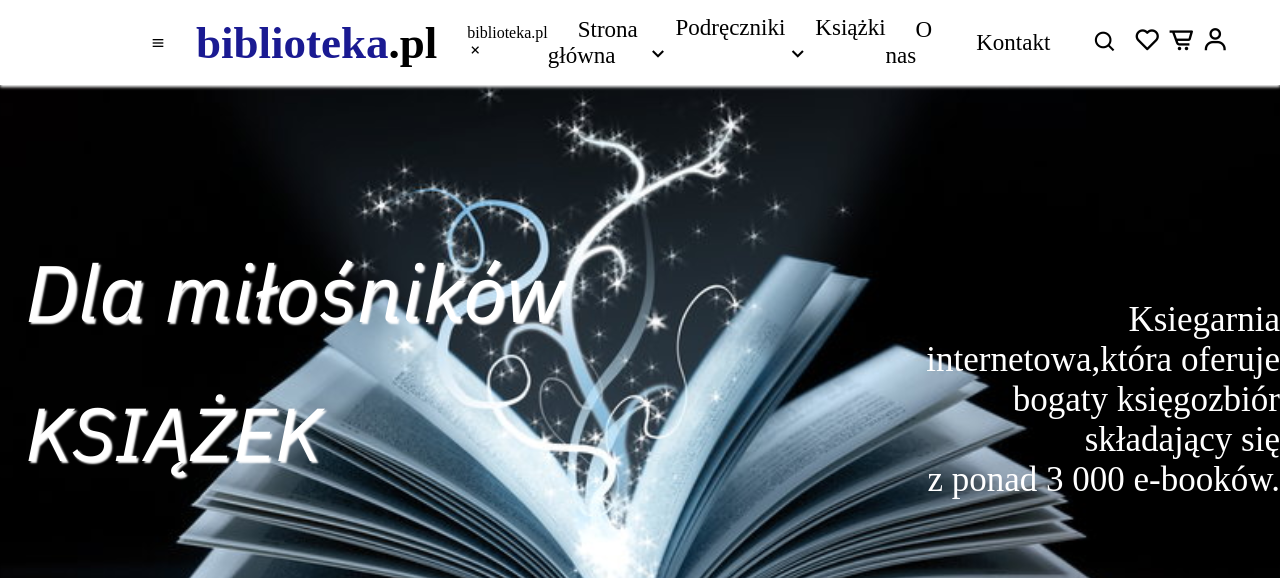
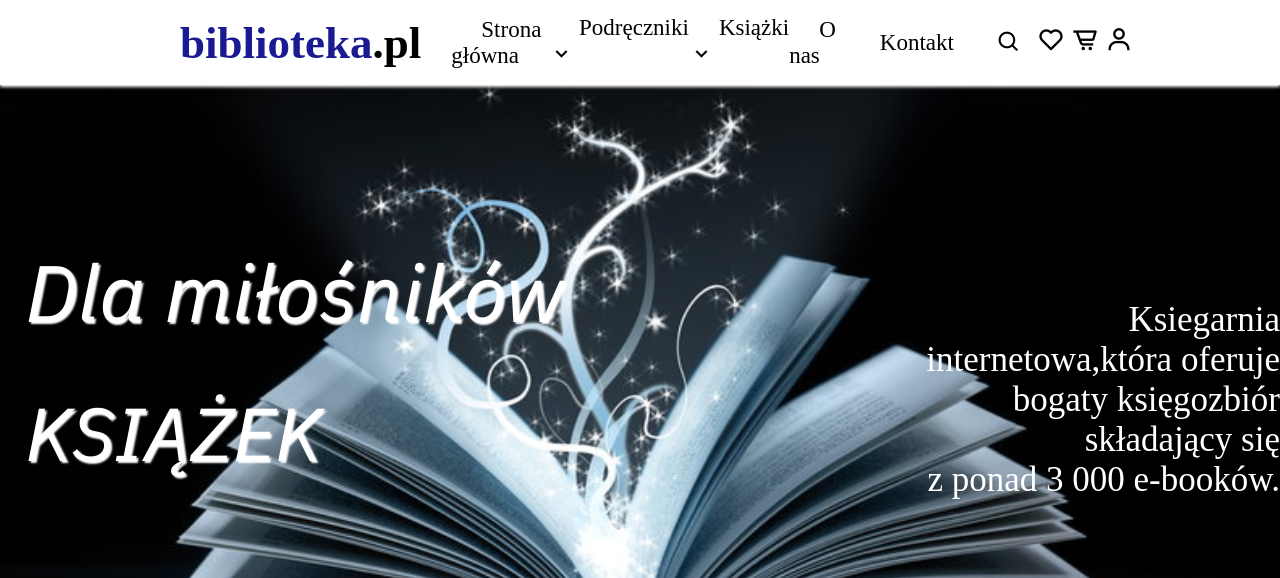
Before and after one commit to jgadzinska/Mega-menu-and-dropdown-menu, a plain HTML site: page index.html in a window 1280 px wide. Shown: the top 578 px of the page. Drawn offline with nearby package versions, Linux system fonts and the light colour scheme; a web font is replaced by a local one.

Commit message:
New index.html

```diff
--- a/index.html
+++ b/index.html
@@ -9,19 +9,16 @@
 </head>
 <body>
 
+    <!--Navigation-->>
     <nav class="nav">
-        <i class='bx bx-menu navOpenBtn'></i>
         <a href="#" class="logo"><span>biblioteka</span>.pl</a>
 
         <ul class="navLinks">
 
-            <div class="sidebarLogo">
-                <span class="logoName">biblioteka.pl</span>
-                <i class='bx bx-x cancel navCloseBtn'></i>
-            </div>
-
             <li><a href="#">Strona główna</a></li>
 
+
+            <!--Dropdown menu-->
             <li>
                 <a href="#">Podręczniki<i class='bx bx-chevron-down'></i></a>
                 <ul class="dropDown">
@@ -33,6 +30,8 @@
                 </ul>
             </li>
 
+
+                <!--Mega menu-->
             <li>
                 <a href="#">Książki<i class='bx bx-chevron-down'></i></a>
                 <ul class="megaMenu">
@@ -82,40 +81,44 @@
                                 <li><a href="#">Dla młodzieży</a></li>
                             </ul>
                         </div>
-
                     </div>
 
                 </ul>
             </li>
 
-
             <li><a href="#">O nas</a></li>
             <li><a href="#">Kontakt</a></li>
+
        </ul>
 
+
+         <!--Search box-->
        <div class="searchBox">
+
             <div class="searchToggle">
                 <i class='bx bx-x cancel'></i>
                 <i class='bx bx-search search'></i>
-
             </div>
 
             <div class="searchText">
                 <input type="text" placeholder="Szukaj tutaj...">
                 <i class='bx bx-search'></i>
             </div>
+
         </div>
 
+
+        <!--Heart, alt, user-->
         <div class="heartAltUser">
             <li><i class='bx bx-heart'></i></li>
             <li><i class='bx bx-cart-alt'></i></li>
             <li><i class='bx bx-user'></i></li>
         </div>
 
-
     </nav>
 
 
+        <!--Header-->
         <div class="text">
             <h3>Dla miłośników</h1>
             <h4>KSIĄŻEK</h2>
@@ -125,17 +128,13 @@
         księgozbiór składający się <br> z ponad 3 000 e-booków.</p>
 
 
+        <!--Social media-->
         <div class="socialMedia">
-
             <li><a href=""></a><i class='bx bxl-facebook'></i></li>
             <li><a href=""></a><i class='bx bxl-twitter'></i></li>
             <li><a href=""></a><i class='bx bxl-tiktok'></i></li>
             <li><a href=""></a><i class='bx bxl-instagram-alt'></i></li>
-
-
         </div>
-
-
 
 
     <script src="app.js"></script>
```
Lines whose indentation alone changed are shown as unchanged.
